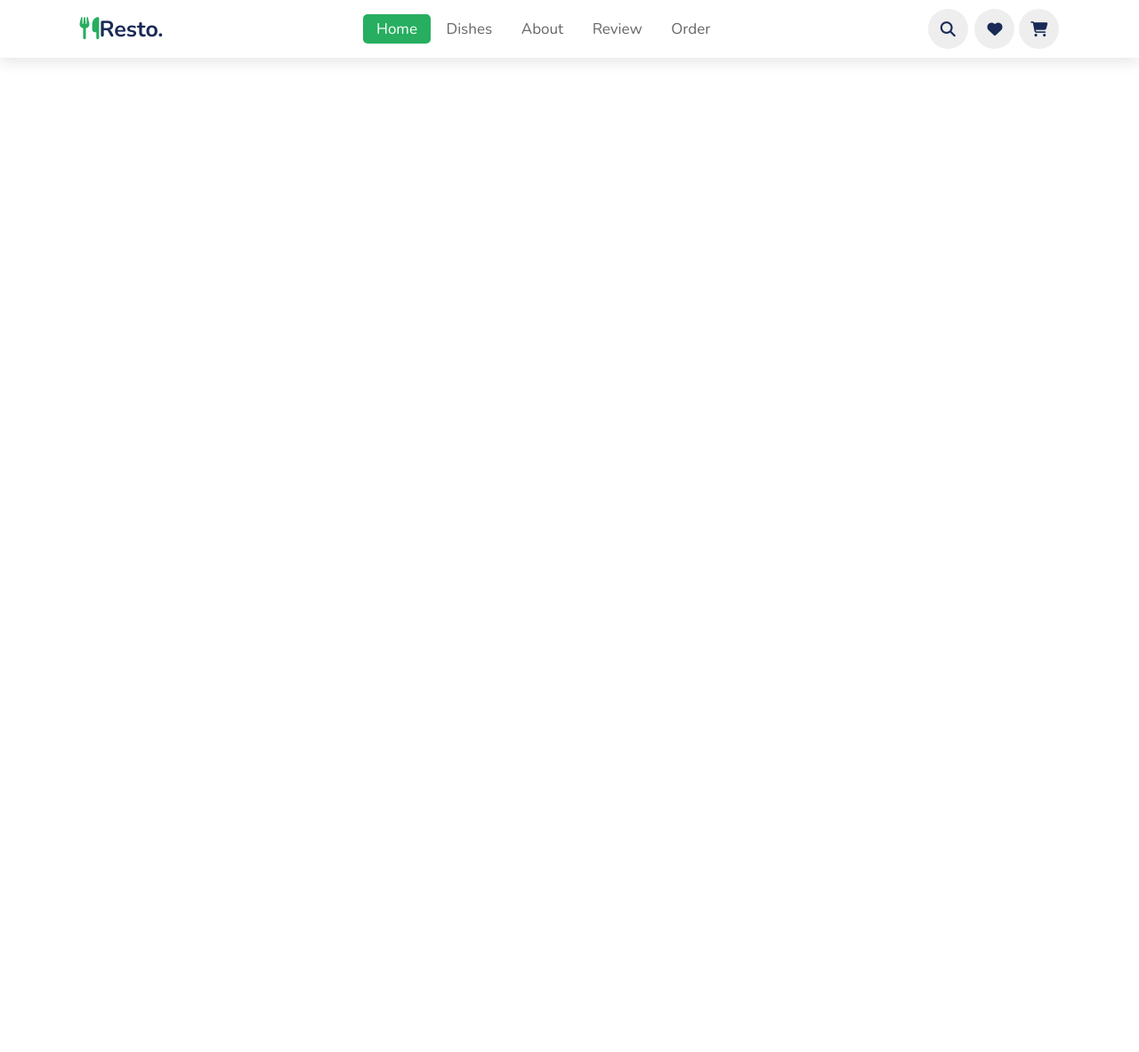
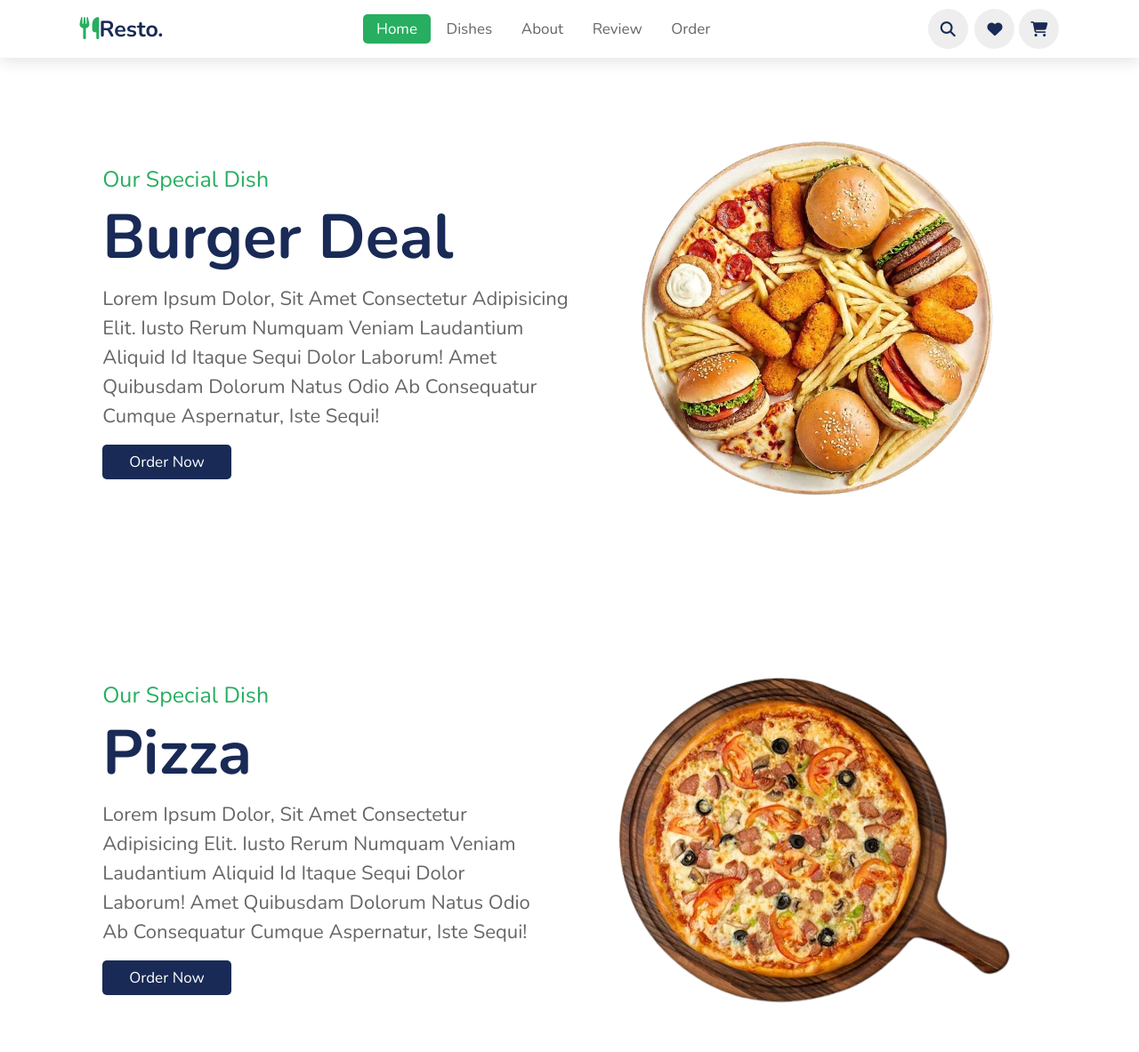
Before and after one commit to zainab-moazzam/Backup-RMS-System, a plain HTML site: page index.html in a window 1280 px wide. Shown: the top 1183 px of the page at 89% size. Before the commit the page ends 800 px from the top, so only its background shows below. Drawn offline with nearby package versions, Linux system fonts and the light colour scheme.

Commit message:
27:00 video

```diff
--- a/index.html
+++ b/index.html
@@ -34,13 +34,60 @@
 </header>
 <!-- end of header section -->
 
-<!-- srarch form -->
+<!-- srarch form start -->
 <form action=""id="search-form">
     <input type="search" placeholder="Search" name="" id="search-box">
     <label for="search-box" class="fas fa-search"></label>
     <i class="fas fa-times" id="close"></i>
 </form>
 
+<!-- srarch form start -->
+  <section class="home" id="home">
+    <div class="home-slider">
+        <div class="wrapper">
+            <div class="slider">
+                <div class="content">
+                    <span>our special dish</span>
+                    <h3>Burger deal</h3>
+                    <p>Lorem ipsum dolor, sit amet consectetur adipisicing elit. Iusto rerum numquam veniam laudantium aliquid id itaque sequi dolor laborum! Amet quibusdam dolorum natus odio ab consequatur cumque aspernatur, iste sequi!</p>
+                    <a href="#" class="btn">Order Now</a>
+                </div>
+                <div class="image">
+                    <img src="images/1.png" alt="">
+                </div>
+            </div>
+
+            <div class="slider">
+                <div class="content">
+                    <span>our special dish</span>
+                    <h3>Pizza</h3>
+                    <p>Lorem ipsum dolor, sit amet consectetur adipisicing elit. Iusto rerum numquam veniam laudantium aliquid id itaque sequi dolor laborum! Amet quibusdam dolorum natus odio ab consequatur cumque aspernatur, iste sequi!</p>
+                    <a href="#" class="btn">Order Now</a>
+                </div>
+                <div class="image">
+                    <img src="images/2.png" alt="">
+                </div>
+            </div>
+
+            <div class="slider">
+                <div class="content">
+                    <span>our special dish</span>
+                    <h3>spicy noodles</h3>
+                    <p>Lorem ipsum dolor, sit amet consectetur adipisicing elit. Iusto rerum numquam veniam laudantium aliquid id itaque sequi dolor laborum! Amet quibusdam dolorum natus odio ab consequatur cumque aspernatur, iste sequi!</p>
+                    <a href="#" class="btn">Order Now</a>
+                </div>
+                <div class="Dino deal">
+                    <img src="images/3.png" alt="">
+                </div>
+            </div>
+
+
+
+        </div>
+    </div>
+
+  </section>
+<!-- srarch form end -->
 
 
 
--- a/style.css
+++ b/style.css
@@ -6,6 +6,7 @@
     --light-color:#666;
     --box-shadow:0 0.5rem 1.5rem rgba(0,0,0,.1);
 }
+
 *{
     font-family: "Nunito", serif;
     margin: 0;
@@ -23,6 +24,26 @@ html{
     scroll-padding-top: 5.5rem;
     scroll-behavior: smooth;
 }
+
+section{
+    padding: 2rem 9% ;
+}
+
+section:nth-child(even){
+    background:#eee;
+}
+
+.btn{
+    margin-top: 1rem;
+    display: inline-block;
+    font-size: 1.7rem;
+    color: #fff;
+    background: var(--black);
+    border-radius: .5rem;
+    cursor: pointer;
+    padding: .8rem 3rem;
+}
+
 header{
     position: fixed;
     top: 0; left: 0; right:0;
@@ -128,9 +149,40 @@ header .icons #menu-bars{
     color: var(--green);
 }
 
+.home .home-slider .slider{
+    display: flex;
+    align-items: center;
+    flex-wrap: wrap;
+    gap: 2rem;
+    padding-top: 9rem ;
 
+}
 
+.home .home-slider .slider .content{
+    flex: 1 1 45rem;
+}
 
+.home .home-slider .slider .image img{
+    width: 100%;
+
+}
+
+.home .home-slider .slider .content span{
+    color: var(--green);
+    font-size: 2.5rem;
+}
+
+.home .home-slider .slider .content h3{
+    color: var(--black);
+    font-size: 7rem;
+}
+
+.home .home-slider .slider .content p{
+    color: var(--light-color);
+    font-size: 2.2rem;
+    padding: 0.5rem 0;
+    line-height: 1.5;
+}
 
 
 
```
Also changed, not shown: images/1.png (added), images/2.png (added), images/3.png (added).
